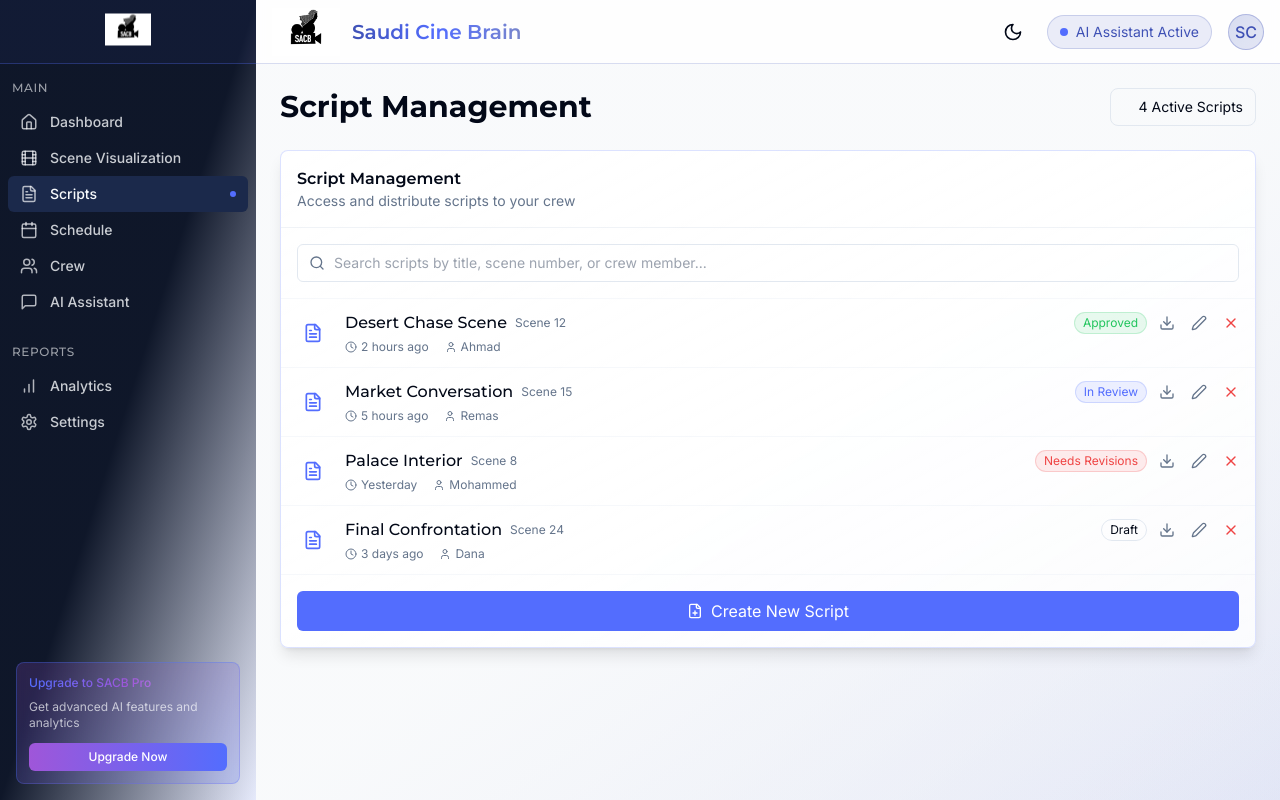
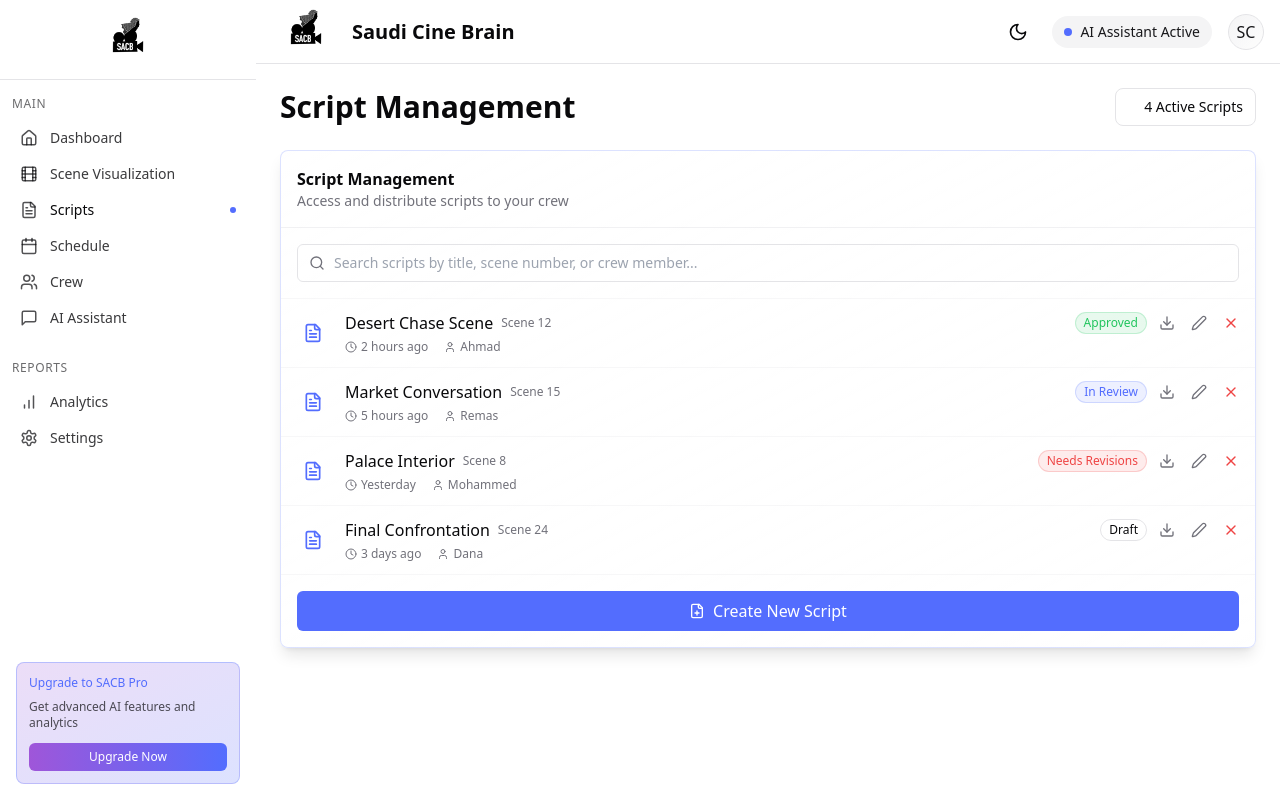
Before and after one commit to Shamas-Ur-Rehman/saudi-cine-vision-ai, a React (Vite) app: page /scripts in a window 1280 px wide. Built offline with nearby package versions, Linux system fonts and the light colour scheme.

Commit message:
Fix: Implement theme and sidebar changes
- Ensure dark and light mode functionality.
- Increase logo size in the sidebar.
- Remove sidebar animations.
- Apply provided theme.

```diff
--- a/src/components/Layout/AppLayout.tsx
+++ b/src/components/Layout/AppLayout.tsx
@@ -13,7 +13,7 @@ const AppLayout = ({ children }: AppLayoutProps) => {
   const { theme, setTheme } = useTheme();
 
   return (
-    <div className="flex h-screen overflow-hidden bg-gradient-to-br from-background via-background to-cinema-blue/5">
+    <div className="flex h-screen overflow-hidden bg-background">
       {/* Mobile Sidebar Overlay */}
       {isSidebarOpen && (
         <div
@@ -34,10 +34,10 @@ const AppLayout = ({ children }: AppLayoutProps) => {
       {/* Main Content */}
       <div className="flex-1 flex flex-col overflow-hidden">
         {/* Navbar */}
-        <header className="h-16 flex items-center justify-between px-4 border-b border-cinema-blue/20 bg-card/80 backdrop-blur-sm">
+        <header className="h-16 flex items-center justify-between px-4 border-b border-border bg-card/80 backdrop-blur-sm">
           <div className="flex items-center gap-4">
             <button
-              className="p-2 rounded-md hover:bg-cinema-blue/20 transition-colors md:hidden"
+              className="p-2 rounded-md hover:bg-accent transition-colors md:hidden"
               onClick={() => setIsSidebarOpen(!isSidebarOpen)}
             >
               {isSidebarOpen ? <X size={20} /> : <Menu size={20} />}
@@ -49,7 +49,7 @@ const AppLayout = ({ children }: AppLayoutProps) => {
                 alt="SACB Logo"
                 className="h-12 w-auto md:block"
               />
-              <h1 className="text-xl font-semibold bg-gradient-to-r from-cinema-blue via-cinema-highlight to-cinema-light-blue bg-clip-text text-transparent">
+              <h1 className="text-xl font-semibold text-foreground">
                 Saudi Cine Brain
               </h1>
             </div>
@@ -58,24 +58,25 @@ const AppLayout = ({ children }: AppLayoutProps) => {
           <div className="flex items-center gap-4">
             <button
               onClick={() => setTheme(theme === 'dark' ? 'light' : 'dark')}
-              className="p-2 rounded-full hover:bg-cinema-blue/20 transition-colors"
+              className="p-2 rounded-full hover:bg-accent transition-colors"
+              aria-label="Toggle theme"
             >
               {theme === 'dark' ? <Sun size={20} /> : <Moon size={20} />}
             </button>
 
-            <div className="hidden md:flex items-center gap-2 text-sm px-3 py-1.5 rounded-full bg-cinema-blue/10 text-cinema-blue border border-cinema-blue/20">
+            <div className="hidden md:flex items-center gap-2 text-sm px-3 py-1.5 rounded-full bg-accent text-accent-foreground">
               <span className="h-2 w-2 rounded-full bg-cinema-highlight"></span>
               AI Assistant Active
             </div>
 
-            <div className="h-9 w-9 rounded-full bg-gradient-to-br from-cinema-blue/20 to-cinema-light-blue/20 border border-cinema-blue/30 flex items-center justify-center text-cinema-blue font-medium transition-transform hover:scale-105">
+            <div className="h-9 w-9 rounded-full bg-gradient-to-br from-accent to-accent/20 border border-border flex items-center justify-center text-accent-foreground font-medium">
               SC
             </div>
           </div>
         </header>
 
         {/* Page Content */}
-        <main className="flex-1 overflow-y-auto p-4 md:p-6 bg-gradient-to-br from-background via-background to-cinema-blue/5">
+        <main className="flex-1 overflow-y-auto p-4 md:p-6 bg-background">
           <div className="max-w-7xl mx-auto">
             {children}
           </div>
--- a/src/components/Navigation/Sidebar.tsx
+++ b/src/components/Navigation/Sidebar.tsx
@@ -7,14 +7,14 @@ const Sidebar = () => {
   const location = useLocation();
 
   return (
-    <div className="h-full flex flex-col bg-gradient-to-br from-sidebar via-sidebar to-cinema-highlight/10 text-sidebar-foreground">
-      {/* Logo Section */}
-      <div className="flex items-center justify-center h-16 border-b border-cinema-highlight/30 bg-cinema-highlight/5">
-        <Link to="/" className="flex items-center gap-3 px-3 animate-float">
+    <div className="h-full flex flex-col bg-sidebar text-sidebar-foreground">
+      {/* Logo Section - Made bigger */}
+      <div className="flex items-center justify-center h-20 border-b border-sidebar-border bg-sidebar-accent/5">
+        <Link to="/" className="flex items-center gap-3 px-3">
           <img
             src="/lovable-uploads/4ee004ca-ef74-4593-9461-0696910937a6.png"
             alt="SACB Logo"
-            className="h-8 w-auto transition-transform hover:scale-105"
+            className="h-12 w-auto transition-transform"
           />
         </Link>
       </div>
@@ -46,8 +46,8 @@ const Sidebar = () => {
 
       {/* Pro Feature Teaser */}
       <div className="p-4">
-        <div className="p-3 rounded-lg bg-gradient-to-br from-cinema-purple/20 to-cinema-highlight/20 backdrop-blur-sm border border-cinema-highlight/30 transition-all duration-300 hover:shadow-lg hover:border-cinema-highlight/50">
-          <p className="text-xs font-medium mb-2 cinema-text-gradient">Upgrade to SACB Pro</p>
+        <div className="p-3 rounded-lg bg-gradient-to-br from-cinema-purple/20 to-cinema-highlight/20 backdrop-blur-sm border border-cinema-highlight/30">
+          <p className="text-xs font-medium mb-2 text-cinema-highlight">Upgrade to SACB Pro</p>
           <p className="text-xs text-sidebar-foreground/70 mb-3">
             Get advanced AI features and analytics
           </p>
--- a/src/index.css
+++ b/src/index.css
@@ -6,83 +6,55 @@
 
 @layer base {
   :root {
-    --background: 210 30% 98%;
-    --foreground: 222.2 84% 4.9%;
-
+    --background: 0 0% 100%;
+    --foreground: 240 10% 3.9%;
     --card: 0 0% 100%;
-    --card-foreground: 222.2 84% 4.9%;
-
+    --card-foreground: 240 10% 3.9%;
     --popover: 0 0% 100%;
-    --popover-foreground: 222.2 84% 4.9%;
-
-    --primary: 196 100% 47%;
-    --primary-foreground: 210 40% 98%;
-
-    --secondary: 210 40% 96.1%;
-    --secondary-foreground: 222.2 47.4% 11.2%;
-
-    --muted: 210 40% 96.1%;
-    --muted-foreground: 215.4 16.3% 46.9%;
-
-    --accent: 224 76% 48%;
-    --accent-foreground: 210 40% 98%;
-
+    --popover-foreground: 240 10% 3.9%;
+    --primary: 240 5.9% 10%;
+    --primary-foreground: 0 0% 98%;
+    --secondary: 240 4.8% 95.9%;
+    --secondary-foreground: 240 5.9% 10%;
+    --muted: 240 4.8% 95.9%;
+    --muted-foreground: 240 3.8% 46.1%;
+    --accent: 240 4.8% 95.9%;
+    --accent-foreground: 240 5.9% 10%;
     --destructive: 0 84.2% 60.2%;
-    --destructive-foreground: 210 40% 98%;
-
-    --border: 214.3 31.8% 91.4%;
-    --input: 214.3 31.8% 91.4%;
-    --ring: 222.2 84% 4.9%;
-
-    --radius: 0.5rem;
-
-    --sidebar-background: 222 47% 11%;
-    --sidebar-foreground: 210 40% 98%;
-    --sidebar-primary: 196 100% 47%;
-    --sidebar-primary-foreground: 0 0% 100%;
-    --sidebar-accent: 223 47% 20%;
-    --sidebar-accent-foreground: 210 40% 98%;
-    --sidebar-border: 216 34% 17%;
-    --sidebar-ring: 224 76% 48%;
+    --destructive-foreground: 0 0% 98%;
+    --border: 240 5.9% 90%;
+    --input: 240 5.9% 90%;
+    --ring: 240 5% 64.9%;
+    --sidebar-background: 0 0% 100%;
+    --sidebar-foreground: 240 10% 3.9%;
+    --sidebar-border: 240 5.9% 90%;
+    --sidebar-ring: 240 5% 64.9%;
   }
 
   .dark {
-    --background: 222 47% 11%;
-    --foreground: 210 40% 98%;
-
-    --card: 222 47% 15%;
-    --card-foreground: 210 40% 98%;
-
-    --popover: 222 47% 11%;
-    --popover-foreground: 210 40% 98%;
-
-    --primary: 196 100% 47%;
-    --primary-foreground: 210 40% 98%;
-
-    --secondary: 217.2 32.6% 17.5%;
-    --secondary-foreground: 210 40% 98%;
-
-    --muted: 217.2 32.6% 17.5%;
-    --muted-foreground: 215 20.2% 65.1%;
-
-    --accent: 224 76% 48%;
-    --accent-foreground: 210 40% 98%;
-
+    --background: 240 10% 3.9%;
+    --foreground: 0 0% 98%;
+    --card: 240 10% 3.9%;
+    --card-foreground: 0 0% 98%;
+    --popover: 240 10% 3.9%;
+    --popover-foreground: 0 0% 98%;
+    --primary: 0 0% 98%;
+    --primary-foreground: 240 5.9% 10%;
+    --secondary: 240 3.7% 15.9%;
+    --secondary-foreground: 0 0% 98%;
+    --muted: 240 3.7% 15.9%;
+    --muted-foreground: 240 5% 64.9%;
+    --accent: 240 3.7% 15.9%;
+    --accent-foreground: 0 0% 98%;
     --destructive: 0 62.8% 30.6%;
-    --destructive-foreground: 210 40% 98%;
-
-    --border: 217.2 32.6% 17.5%;
-    --input: 217.2 32.6% 17.5%;
-    --ring: 224 76% 48%;
-
-    --sidebar-background: 222 47% 11%;
-    --sidebar-foreground: 210 40% 98%;
-    --sidebar-primary: 196 100% 47%;
-    --sidebar-primary-foreground: 0 0% 100%;
-    --sidebar-accent: 223 47% 20%;
-    --sidebar-accent-foreground: 210 40% 98%;
-    --sidebar-border: 216 34% 17%;
-    --sidebar-ring: 224 76% 48%;
+    --destructive-foreground: 0 0% 98%;
+    --border: 240 3.7% 15.9%;
+    --input: 240 3.7% 15.9%;
+    --ring: 240 4.9% 83.9%;
+    --sidebar-background: 240 10% 3.9%;
+    --sidebar-foreground: 0 0% 98%;
+    --sidebar-border: 240 3.7% 15.9%;
+    --sidebar-ring: 240 4.9% 83.9%;
   }
 }
 
@@ -90,14 +62,8 @@
   * {
     @apply border-border;
   }
-
   body {
-    @apply bg-gradient-to-br from-background via-background to-accent/5 text-foreground antialiased min-h-screen;
-    font-family: 'Inter', sans-serif;
-  }
-
-  h1, h2, h3, h4, h5, h6 {
-    font-family: 'Montserrat', sans-serif;
+    @apply bg-background text-foreground antialiased;
   }
 }
 
--- a/tailwind.config.ts
+++ b/tailwind.config.ts
@@ -19,59 +19,53 @@ export default {
     },
     extend: {
       colors: {
-        border: 'hsl(var(--border))',
-        input: 'hsl(var(--input))',
-        ring: 'hsl(var(--ring))',
-        background: 'hsl(var(--background))',
-        foreground: 'hsl(var(--foreground))',
+        border: "hsl(var(--border))",
+        input: "hsl(var(--input))",
+        ring: "hsl(var(--ring))",
+        background: "hsl(var(--background))",
+        foreground: "hsl(var(--foreground))",
+        sidebar: {
+          DEFAULT: "hsl(var(--sidebar-background))",
+          foreground: "hsl(var(--sidebar-foreground))",
+          border: "hsl(var(--sidebar-border))",
+          ring: "hsl(var(--sidebar-ring))",
+        },
         primary: {
-          DEFAULT: 'hsl(var(--primary))',
-          foreground: 'hsl(var(--primary-foreground))'
+          DEFAULT: "hsl(var(--primary))",
+          foreground: "hsl(var(--primary-foreground))",
         },
         secondary: {
-          DEFAULT: 'hsl(var(--secondary))',
-          foreground: 'hsl(var(--secondary-foreground))'
+          DEFAULT: "hsl(var(--secondary))",
+          foreground: "hsl(var(--secondary-foreground))",
         },
         destructive: {
-          DEFAULT: 'hsl(var(--destructive))',
-          foreground: 'hsl(var(--destructive-foreground))'
+          DEFAULT: "hsl(var(--destructive))",
+          foreground: "hsl(var(--destructive-foreground))",
         },
         muted: {
-          DEFAULT: 'hsl(var(--muted))',
-          foreground: 'hsl(var(--muted-foreground))'
+          DEFAULT: "hsl(var(--muted))",
+          foreground: "hsl(var(--muted-foreground))",
         },
         accent: {
-          DEFAULT: 'hsl(var(--accent))',
-          foreground: 'hsl(var(--accent-foreground))'
+          DEFAULT: "hsl(var(--accent))",
+          foreground: "hsl(var(--accent-foreground))",
         },
         popover: {
-          DEFAULT: 'hsl(var(--popover))',
-          foreground: 'hsl(var(--popover-foreground))'
+          DEFAULT: "hsl(var(--popover))",
+          foreground: "hsl(var(--popover-foreground))",
         },
         card: {
-          DEFAULT: 'hsl(var(--card))',
-          foreground: 'hsl(var(--card-foreground))'
-        },
-        sidebar: {
-          DEFAULT: 'hsl(var(--sidebar-background))',
-          foreground: 'hsl(var(--sidebar-foreground))',
-          primary: 'hsl(var(--sidebar-primary))',
-          'primary-foreground': 'hsl(var(--sidebar-primary-foreground))',
-          accent: 'hsl(var(--sidebar-accent))',
-          'accent-foreground': 'hsl(var(--sidebar-accent-foreground))',
-          border: 'hsl(var(--sidebar-border))',
-          ring: 'hsl(var(--sidebar-ring))'
+          DEFAULT: "hsl(var(--card))",
+          foreground: "hsl(var(--card-foreground))",
         },
         cinema: {
-          'dark-blue': '#1a237e',
-          'blue': '#3f51b5',
-          'light-blue': '#7986cb',
-          'highlight': '#536dfe',
-          'purple': '#9F56D9',
-          'rose': '#F43F5E',
-          'emerald': '#10B981',
-          'lavender': '#E5DEFF',
-          'mauve': '#D6BCFA'
+          "dark-blue": "#1a237e",
+          "blue": "#3f51b5",
+          "light-blue": "#7986cb",
+          "highlight": "#536dfe",
+          "purple": "#9F56D9",
+          "rose": "#F43F5E",
+          "emerald": "#10B981",
         }
       },
       animation: {
```
